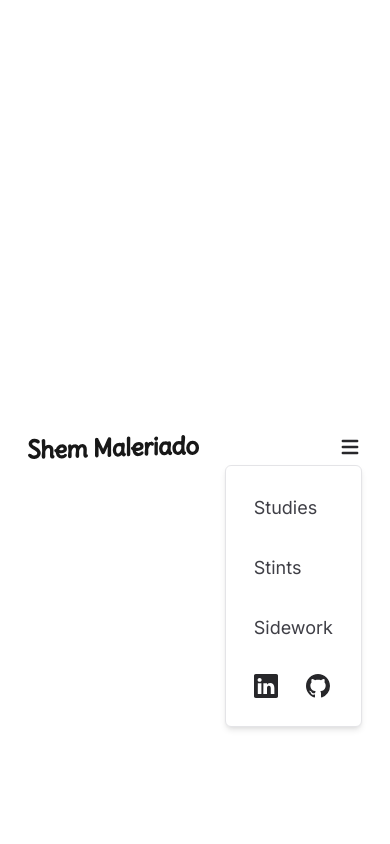
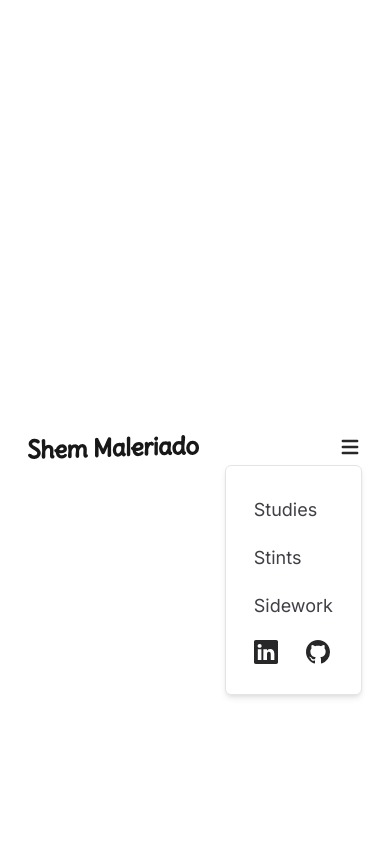
Before and after one commit to sheimoria/personal-website, a Next.js app: page / in a window 390 px wide. Both pictures are taken after a click on the button 350 px from the left and 447 px from the top of the page. Shown: the top 844 px of the page. Built offline with nearby package versions, Linux system fonts and the light colour scheme; what @tailwindcss/typography would draw is missing.

Commit message:
refactor: header mobile style

```diff
--- a/src/components/HeaderMenu.tsx
+++ b/src/components/HeaderMenu.tsx
@@ -25,7 +25,7 @@ const HeaderMenu = () => {
           >
             <Menu.Items
               static
-              className="absolute right-0 z-10 flex flex-col py-3 truncate origin-top-right bg-white border border-gray-200 rounded-md shadow-md focus:outline-none"
+              className="absolute right-0 z-10 flex flex-col py-5 truncate origin-top-right bg-white border border-gray-200 rounded-md shadow-md focus:outline-none"
             >
               <Menu.Item>
                 {({ active }) => (
@@ -48,7 +48,7 @@ const HeaderMenu = () => {
                   </Link>
                 )}
               </Menu.Item>
-              <div className="flex items-center py-4 gap-7 px-7">
+              <div className="flex items-center py-2.5 gap-7 px-7">
                 <span className="sr-only">LinkedIn</span>
                 <svg
                   onClick={() =>
--- a/src/styles/globals.css
+++ b/src/styles/globals.css
@@ -61,6 +61,6 @@
     animation-delay: 4s;
   }
   .menu-item {
-    @apply py-4 text-lg text-gray-700 transition-colors cursor-pointer px-7 hover:text-gray-800 hover:bg-gray-100;
+    @apply py-2.5 text-lg text-gray-700 transition-colors cursor-pointer px-7 hover:text-gray-800 hover:bg-gray-100;
   }
 }
```
